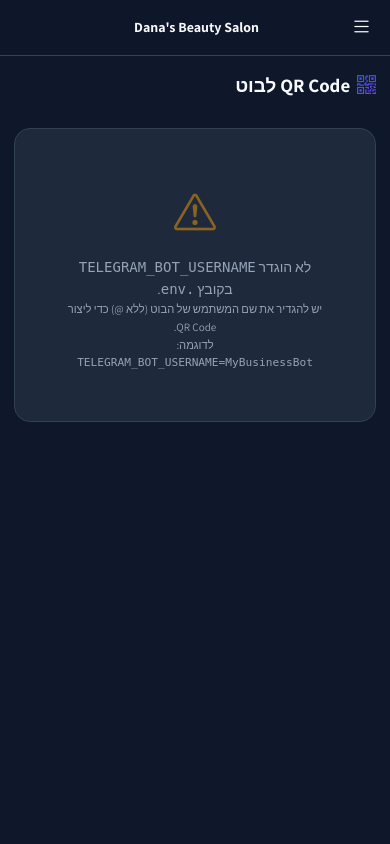
After one commit to amirbiron/ai-business-bot, a Flask app: page /qr-code in a window 390 px wide. The commit adds this page. Run offline with Flask 3, Linux system fonts and the light colour scheme; the visitor is signed in with stand-in values (Sample User, id 1); data comes from the database, SQL or seed files in the repository; data that the repository does not hold is empty; parts of the project's set-up code (start-up, migrations or seed data) failed here and were passed over; some libraries are stand-ins or nearby versions.

Commit message:
הוספת QR Code לפאנל אדמין וכרטיס ביקור דיגיטלי (vCard) לבוט
שתי תכונות חדשות שמגשרות בין העולם הפיזי לדיגיטלי:

QR Code (פאנל אדמין):
- דף חדש /qr-code עם תצוגה מקדימה, שינוי צבע, והורדת PNG
- שימוש בספריית segno (קלה, ללא תלויות)
- הקוד מפנה ל-https://t.me/BOT_USERNAME

כרטיס ביקור דיגיטלי (בוט):
- כפתור חדש "📇 שמור איש קשר" בתפריט הראשי
- שליחת קובץ .vcf עם שם, טלפון, כתובת, אתר ושעות
- ללא ספריות חיצוניות — vCard כפורמט טקסט פשוט

משתני סביבה חדשים: TELEGRAM_BOT_USERNAME, BUSINESS_PHONE,
BUSINESS_ADDRESS, BUSINESS_WEBSITE

Closes #58

https://claude.ai/code/session_0157j6VDdsqpiJmRvDjnDBxx

```diff
--- a/admin/app.py
+++ b/admin/app.py
@@ -11,6 +11,7 @@ Features:
 """
 
 import hmac
+import io
 import json
 import logging
 from datetime import datetime, timedelta, timezone
@@ -27,6 +28,7 @@ from flask import (
     flash,
     jsonify,
     session,
+    send_file,
 )
 
 from flask_wtf.csrf import CSRFProtect, CSRFError
@@ -41,6 +43,10 @@ from ai_chatbot.config import (
     ADMIN_HOST,
     ADMIN_PORT,
     BUSINESS_NAME,
+    TELEGRAM_BOT_USERNAME,
+    BUSINESS_PHONE,
+    BUSINESS_ADDRESS,
+    BUSINESS_WEBSITE,
 )
 from ai_chatbot.rag.engine import rebuild_index, mark_index_stale, is_index_stale
 from ai_chatbot.live_chat_service import LiveChatService
@@ -699,6 +705,61 @@ def create_admin_app() -> Flask:
             preview_agent=preview_agent,
         )
 
+    # ─── QR Code ──────────────────────────────────────────────────────────
+
+    @app.route("/qr-code")
+    @login_required
+    def qr_code():
+        return render_template(
+            "qr_code.html",
+            business_name=BUSINESS_NAME,
+            bot_username=TELEGRAM_BOT_USERNAME,
+        )
+
+    @app.route("/qr-code/download")
+    @login_required
+    def qr_code_download():
+        """יצירת QR Code כקובץ PNG להורדה."""
+        if not TELEGRAM_BOT_USERNAME:
+            flash("לא הוגדר TELEGRAM_BOT_USERNAME. יש להגדיר ב-.env.", "danger")
+            return redirect(url_for("qr_code"))
+
+        import segno
+
+        bot_url = f"https://t.me/{TELEGRAM_BOT_USERNAME}"
+        # קריאת פרמטרי עיצוב מה-query string
+        dark_color = request.args.get("color", "#000000")
+        scale = int(request.args.get("scale", "10"))
+        # הגבלת scale לטווח סביר
+        scale = max(1, min(scale, 50))
+
+        qr = segno.make(bot_url, error="H")
+        buf = io.BytesIO()
+        qr.save(buf, kind="png", scale=scale, dark=dark_color, light="#FFFFFF", border=2)
+        buf.seek(0)
+
+        filename = f"qr_{TELEGRAM_BOT_USERNAME}.png"
+        return send_file(buf, mimetype="image/png", as_attachment=True, download_name=filename)
+
+    @app.route("/qr-code/preview")
+    @login_required
+    def qr_code_preview():
+        """יצירת תמונת QR Code לתצוגה מקדימה (inline)."""
+        if not TELEGRAM_BOT_USERNAME:
+            return "", 404
+
+        import segno
+
+        bot_url = f"https://t.me/{TELEGRAM_BOT_USERNAME}"
+        dark_color = request.args.get("color", "#000000")
+
+        qr = segno.make(bot_url, error="H")
+        buf = io.BytesIO()
+        qr.save(buf, kind="png", scale=10, dark=dark_color, light="#FFFFFF", border=2)
+        buf.seek(0)
+
+        return send_file(buf, mimetype="image/png")
+
     # ─── API Endpoints (for AJAX) ─────────────────────────────────────────
 
     @app.route("/api/stats")
--- a/admin/templates/base.html
+++ b/admin/templates/base.html
@@ -80,6 +80,11 @@
                     <a href="/vacation-mode" class="{% if request.endpoint == 'vacation_mode' %}active{% endif %}">
                         <i class="bi bi-airplane"></i> מצב חופשה
                         <span id="vacation-badge" class="nav-badge" style="display:none;"></span>
+                    </a>
+                </li>
+                <li>
+                    <a href="/qr-code" class="{% if request.endpoint in ['qr_code'] %}active{% endif %}">
+                        <i class="bi bi-qr-code"></i> QR Code
                     </a>
                 </li>
             </ul>
--- /dev/null
+++ b/admin/templates/qr_code.html
@@ -0,0 +1,108 @@
+{% extends "base.html" %}
+
+{% block content %}
+<div class="page-header animate-fade-in">
+    <h1><i class="bi bi-qr-code"></i> QR Code לבוט</h1>
+</div>
+
+{% if not bot_username %}
+<div class="card animate-slide-up stagger-1">
+    <div class="card-body">
+        <div class="empty-state">
+            <i class="bi bi-exclamation-triangle" style="color: var(--warning);"></i>
+            <p>לא הוגדר <code>TELEGRAM_BOT_USERNAME</code> בקובץ <code>.env</code>.</p>
+            <p class="text-small text-muted">
+                יש להגדיר את שם המשתמש של הבוט (ללא @) כדי ליצור QR Code.<br>
+                לדוגמה: <code>TELEGRAM_BOT_USERNAME=MyBusinessBot</code>
+            </p>
+        </div>
+    </div>
+</div>
+{% else %}
+<div class="content-two-col">
+    <!-- תצוגה מקדימה של ה-QR Code -->
+    <div class="card animate-slide-up stagger-1">
+        <div class="card-header">
+            <span><i class="bi bi-eye"></i> תצוגה מקדימה</span>
+        </div>
+        <div class="card-body" style="text-align: center;">
+            <p class="text-muted text-small" style="margin-bottom: var(--space-sm);">
+                סרקו את הקוד כדי להתחיל שיחה עם הבוט
+            </p>
+            <div style="margin-bottom: var(--space-sm);">
+                <img id="qr-preview" src="/qr-code/preview" alt="QR Code"
+                     style="max-width: 280px; width: 100%; image-rendering: pixelated; border-radius: var(--radius-md);">
+            </div>
+            <p class="text-small text-muted">
+                <a href="https://t.me/{{ bot_username }}" target="_blank" rel="noopener">
+                    t.me/{{ bot_username }}
+                </a>
+            </p>
+        </div>
+    </div>
+
+    <!-- הגדרות הורדה -->
+    <div class="card animate-slide-up stagger-2">
+        <div class="card-header">
+            <span><i class="bi bi-download"></i> הורדה</span>
+        </div>
+        <div class="card-body">
+            <form id="qr-download-form" method="GET" action="/qr-code/download">
+                <div class="form-group">
+                    <label for="color">צבע ה-QR Code</label>
+                    <div class="d-flex align-center gap-sm">
+                        <input type="color" id="color" name="color" value="#000000"
+                               style="width: 50px; height: 36px; border: 1px solid var(--border); border-radius: var(--radius-sm); cursor: pointer;">
+                        <span id="color-label" class="text-small text-muted">#000000</span>
+                    </div>
+                </div>
+
+                <div class="form-group">
+                    <label for="scale">גודל (scale)</label>
+                    <select id="scale" name="scale" class="form-control">
+                        <option value="5">קטן (5x)</option>
+                        <option value="10" selected>בינוני (10x)</option>
+                        <option value="20">גדול (20x)</option>
+                        <option value="30">גדול מאוד (30x)</option>
+                    </select>
+                </div>
+
+                <button type="submit" class="btn btn-primary" style="width: 100%;">
+                    <i class="bi bi-download"></i> הורד PNG
+                </button>
+            </form>
+
+            <hr style="margin: var(--space-sm) 0; border-color: var(--border);">
+
+            <div>
+                <h4 style="font-size: 0.9rem; margin-bottom: var(--space-xs);">שימושים מוצעים</h4>
+                <ul class="text-small text-muted" style="padding-right: 1.2rem; margin: 0;">
+                    <li>מדבקה ליד הקופה או בכניסה</li>
+                    <li>כרטיס ביקור</li>
+                    <li>חתימת מייל</li>
+                    <li>סטוריז באינסטגרם / פוסטים בפייסבוק</li>
+                </ul>
+            </div>
+        </div>
+    </div>
+</div>
+{% endif %}
+{% endblock %}
+
+{% block scripts %}
+<script>
+    // עדכון תצוגה מקדימה בשינוי צבע
+    var colorInput = document.getElementById('color');
+    var colorLabel = document.getElementById('color-label');
+    var qrPreview = document.getElementById('qr-preview');
+
+    if (colorInput) {
+        colorInput.addEventListener('input', function() {
+            var color = this.value;
+            colorLabel.textContent = color;
+            // עדכון תצוגה מקדימה
+            qrPreview.src = '/qr-code/preview?color=' + encodeURIComponent(color);
+        });
+    }
+</script>
+{% endblock %}
--- a/bot/telegram_bot.py
+++ b/bot/telegram_bot.py
@@ -34,6 +34,8 @@ from ai_chatbot.bot.handlers import (
     ALL_BUTTON_TEXTS,
     BUTTON_BOOKING,
 )
+# save_contact_handler ו-BUTTON_SAVE_CONTACT מטופלים דרך message_handler
+# ו-booking_button_interrupt — אין צורך ברישום ישיר.
 
 logger = logging.getLogger(__name__)
 
--- a/config.py
+++ b/config.py
@@ -61,6 +61,12 @@ ADMIN_PORT = int(os.getenv("ADMIN_PORT") or os.getenv("PORT") or "5000")
 
 # ─── Business Info (defaults for demo) ───────────────────────────────────────
 BUSINESS_NAME = os.getenv("BUSINESS_NAME", "Dana's Beauty Salon")
+BUSINESS_PHONE = os.getenv("BUSINESS_PHONE", "")
+BUSINESS_ADDRESS = os.getenv("BUSINESS_ADDRESS", "")
+BUSINESS_WEBSITE = os.getenv("BUSINESS_WEBSITE", "")
+
+# ─── Telegram Bot Username (for QR code generation) ─────────────────────────
+TELEGRAM_BOT_USERNAME = os.getenv("TELEGRAM_BOT_USERNAME", "")
 
 # ─── System Prompt (Layer A) ────────────────────────────────────────────────
 SYSTEM_PROMPT = f"""אתה נציג שירות לקוחות ידידותי ומקצועי של {BUSINESS_NAME}.
--- a/requirements.txt
+++ b/requirements.txt
@@ -20,5 +20,8 @@ requests
 # Business Hours & Holidays
 holidays
 
+# QR Code Generation
+segno
+
 # Configuration
 python-dotenv
```
Also changed, not shown: bot/handlers.py (+66 -2 lines), docs/client_checklist.md (+7 -0 lines), 1 other file.
